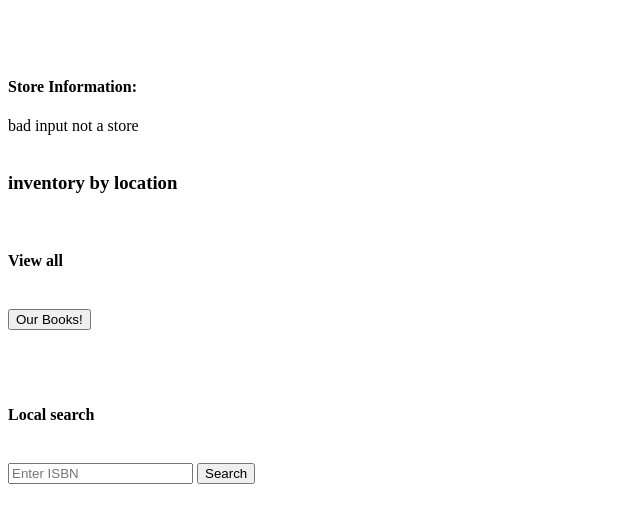
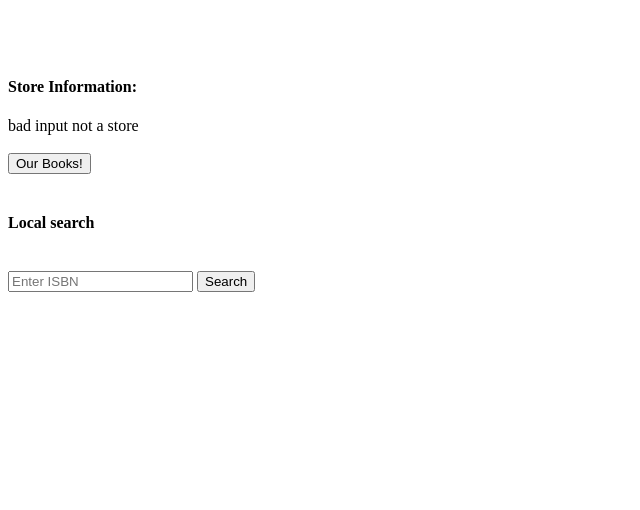
Before and after one commit to gabejchambers/508-Final-Project, a PHP site: page /StoreMain.php in a window 1280 px wide. Shown: the part 111-621 px from the top of the page, without its empty margins (0-640 px from the left). Run offline with PHP 8.4, Linux system fonts and the light colour scheme; data that the repository does not hold is empty.

Commit message:
refactor

```diff
--- a/StoreMain.php
+++ b/StoreMain.php
@@ -59,10 +59,6 @@ $store = $_POST['sid_val'];
     <br>
 
 
-    <h3 style="text-align: left">inventory by location</h3>
-    <br>
-    <h4>View all</h4>
-    <br>
     <form method="post" action="StoreMain.php">
         <?php
         echo "<input type='hidden' value='" .$store."' name='sid_val'>";
@@ -115,8 +111,6 @@ $store = $_POST['sid_val'];
     }
     ?>
 
-    <br>
-    <br>
     <h4>Local search</h4>
     <br>
     <form method="post" action="StoreMain.php">
```
